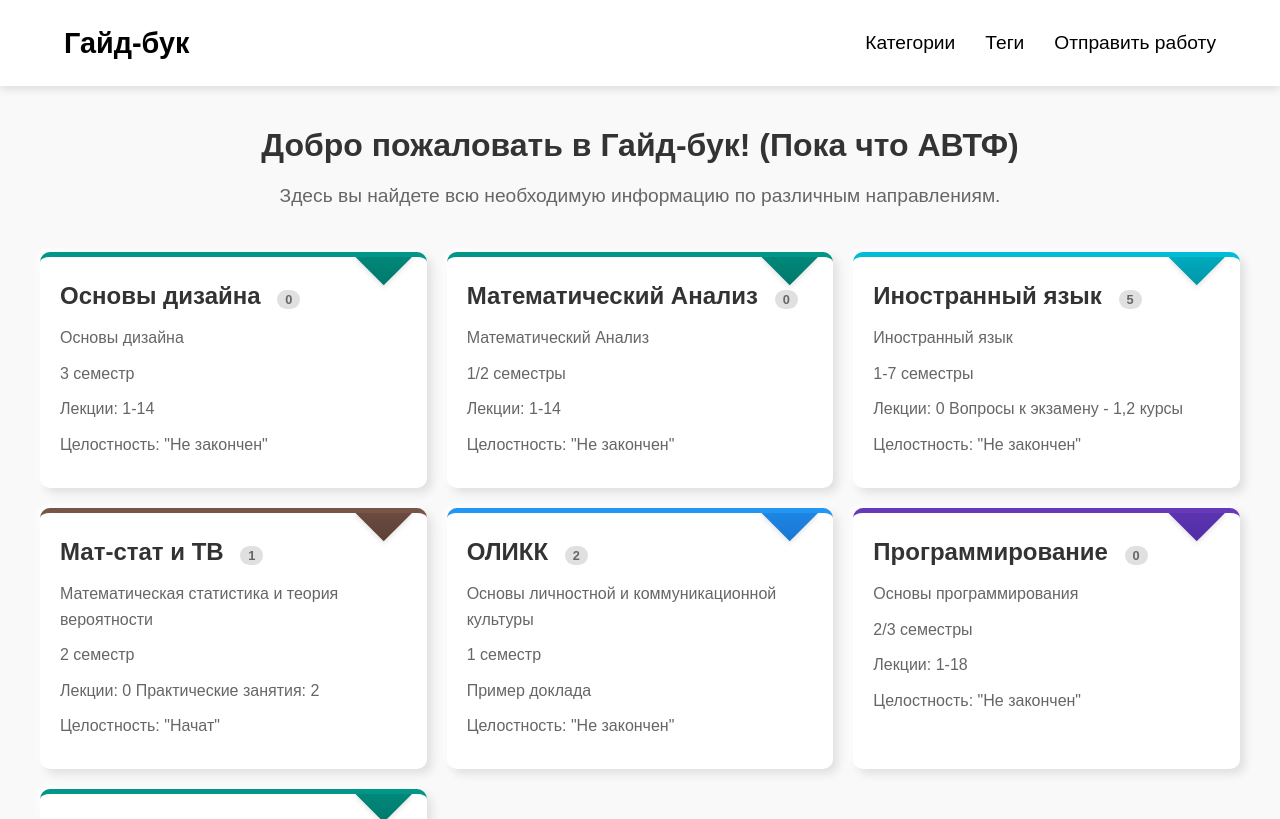
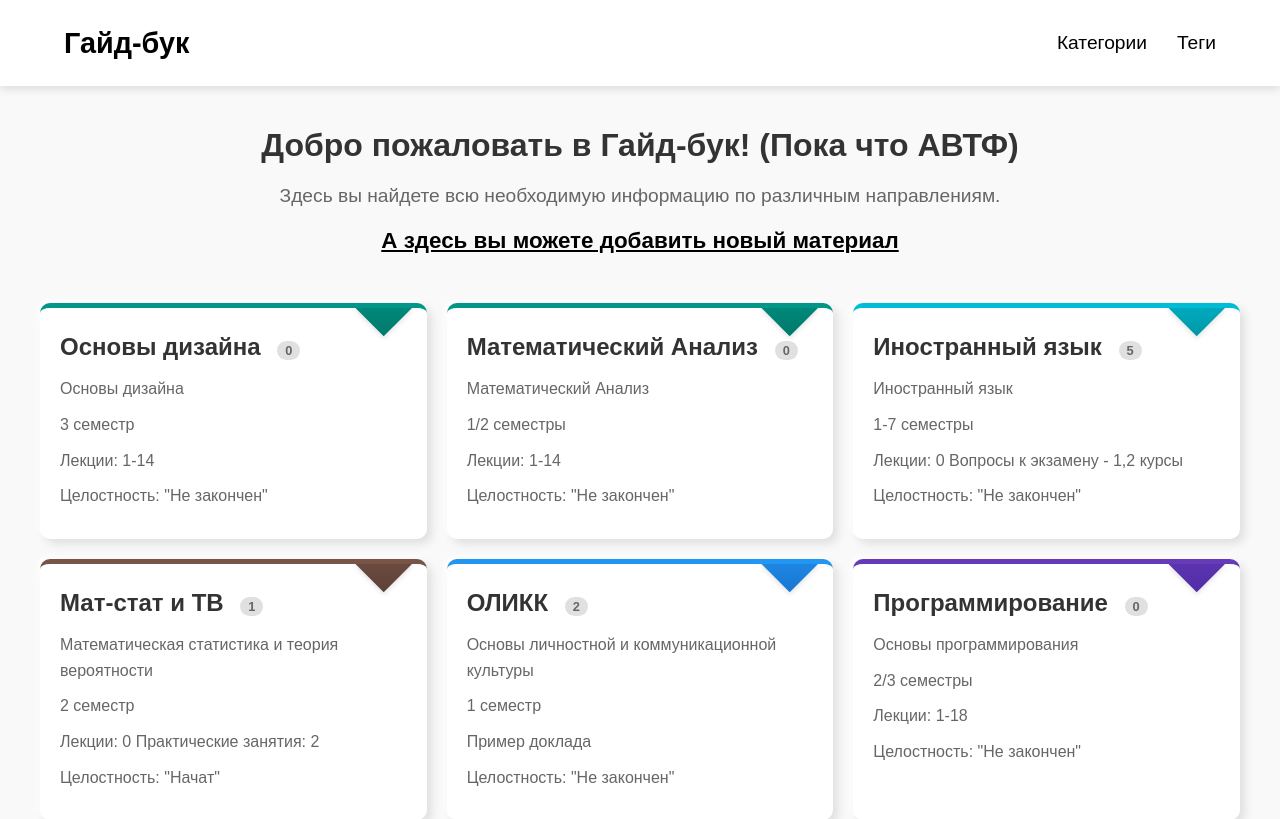
Before and after one commit to gambit515/OPD, a Django app: page / in a window 1280 px wide. Shown: the top 819 px of the page. Run offline with Django 4.2, Linux system fonts and the light colour scheme; data comes from the database, SQL or seed files in the repository.

Commit message:
update hat

```diff
--- a/Project/guidbook_app/templates/guidbook_app/index.html
+++ b/Project/guidbook_app/templates/guidbook_app/index.html
@@ -15,16 +15,7 @@
         <div class="nav-links">
             <a href="#categories-anchor" class="nav-link">Категории</a>
             <a href="#tags-anchor" class="nav-link">Теги</a>
-            <style>
-            /* Убираем рамку и другие стили по умолчанию */
-            .toggle-menu {
-                border: none; /* Убираем рамку */
-                background: none; /* Убираем фон */
-            }
-            </style>
-            <button class="nav-link toggle-menu">
-                <a href="{% url 'student_request' %}">Отправить работу</a>
-            </button>
+
         </div>
 
     </header>
@@ -32,7 +23,9 @@
     <main>
         <section class="intro">
             <h2>Добро пожаловать в Гайд-бук! (Пока что АВТФ)</h2>
+
             <p>Здесь вы найдете всю необходимую информацию по различным направлениям.</p>
+            <h2><a style="color:black;font-size:1.4rem " href="{% url 'student_request' %}">А здесь вы можете добавить новый материал</a></h2>
         </section>
         <div id="categories-anchor"></div>
         <div class="categories-wrapper">
```
Also changed, not shown: Project/guidbook_app/templates/guidbook_app/category_detail.html (+0 -10 lines), Project/guidbook_app/templates/guidbook_app/record_detail.html (+1 -10 lines), Project/guidbook_app/templates/guidbook_app/student_request_form.html (+0 -10 lines).
